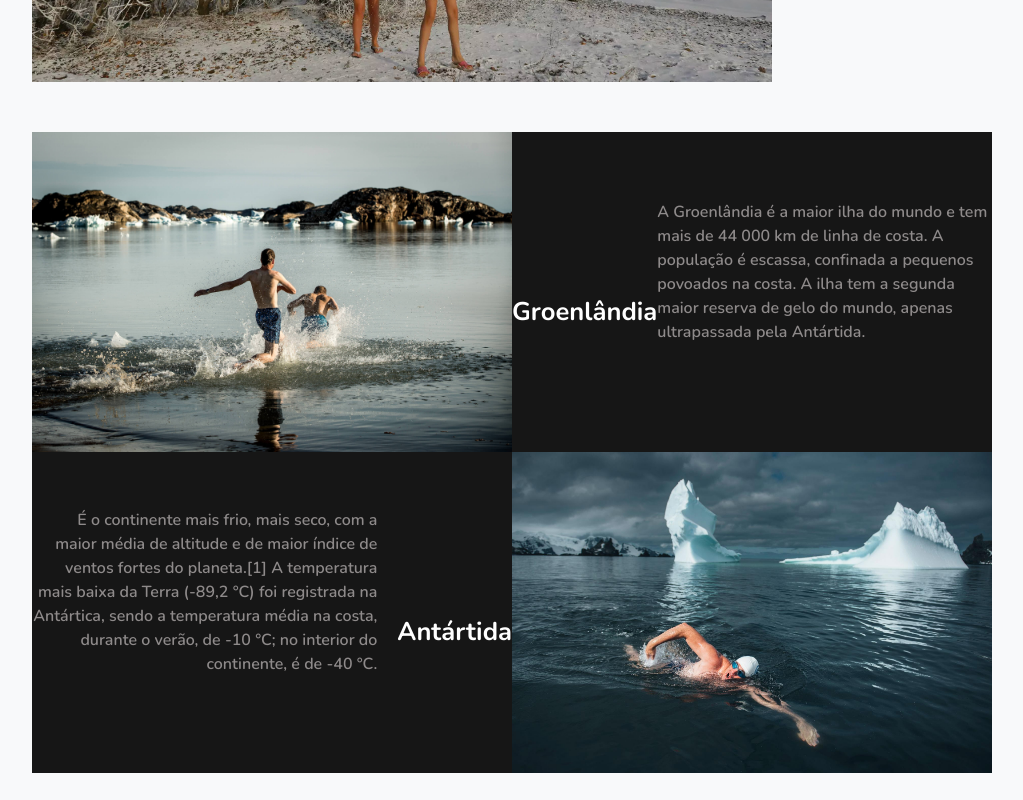
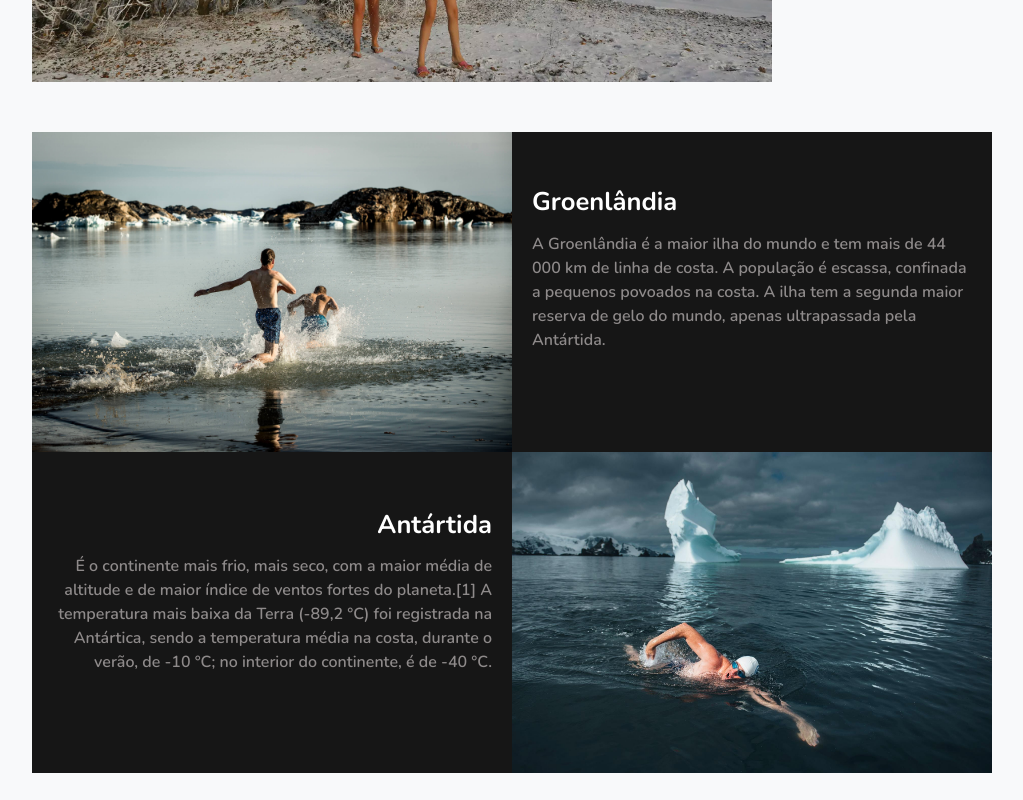
Before and after one commit to natalialuizas/mundo-gelado, a plain HTML site: page index.html in a window 1280 px wide. Shown: the part 1560-2360 px from the top of the page, without its empty margins (128-1151 px from the left). Drawn offline with nearby package versions, Linux system fonts and the light colour scheme; files that its build step writes are made by us from their sources.

Commit message:
finalizado mundo gelado

```diff
--- a/assets/css/style.css
+++ b/assets/css/style.css
@@ -120,14 +120,13 @@ ul li {
     padding: 0 10px;
 }
 
-.destination {
+.destination--groenlandia, .destination--antartida, .destination--siberia  {
     background-color: #F8F9FA;
     display: flex;
     flex-direction: column;
     justify-content: center;
     align-items: center;
     margin: 0 12px;
-    /* width: 100%; */
     max-width: 960px;
  }
 
@@ -139,11 +138,17 @@ ul li {
      width: 100%
  }
 
+ .destination--groenlandia__img:hover, .destination--antartida__img:hover, .destination--siberia__img:hover{
+    -webkit-filter:grayscale(100%);
+    transition: 1s;
+}
+
  .destination__title {
     font-size: 1.6rem;
     font-weight: bold;
     margin-top: 40px;
     margin-bottom: 0;
+    text-align: center;
  }
 
  .destination__paragraph {
@@ -294,7 +299,7 @@ ul li {
     margin: 30px 0;
 }
 
-@media screen and (min-width:768px){
+@media screen and (min-width:765px){
 
     .nav {
         background-color: #96B6CA;
@@ -341,29 +346,31 @@ ul li {
     flex-direction: column;
     }
 
-    .destination {
+    .destination--groenlandia, .destination--antartida, .destination--siberia {
+        display: flex;
         flex-direction: row;
-        margin: 0;
     }
 
-    .destination__desktop {
-    display: flex;
-    flex-direction: column;
+    .destination__title {
+        margin-top: 0;
+        text-align: left;
+        padding: 0 20px;
     }
 
     .destination__paragraph{
        padding: 0;
        text-align: left;
+       padding: 5px 20px 0;
     }
 
     .destination--siberia__img {
-        width: 50%;
+        width: 70%;
         height: auto;
         display: block;
         margin-bottom: 50px;
     }
     .destination__border {
-        width: 10px;
+        width: 20px;
         height: 154px;
         background-color: #829dad;
         display: block;
@@ -374,16 +381,30 @@ ul li {
         height: 50%;
     }
 
+    .destination--groenlandia {
+        margin-bottom: 0;
+    }
+
     .destination--antartida {
      display: flex;
      flex-direction: row-reverse;
      text-align: right;
     }
 
+    .destination_paragraph--groenlandia, .destination_paragraph--antartida{
+        padding: 10px 20px;
+        display: block;
+    }
+
+    .destination--antartida h3 {
+        text-align: right;
+        padding: 5px 20px 0;
+    }
+
     .destination_paragraph--antartida{
         text-align: right;
-        padding-right: 20px;
     }
+
 
     .contact{
         height: 1600px;
--- a/index.html
+++ b/index.html
@@ -47,33 +47,33 @@
                 <br> entre em contato com a gente.</p>
         </section>
         <main>
-        <section class="destination destination--siberia" id="destination">
+        <section class="destination--siberia" id="destination">
             <img src="assets/img/siberia.jpg" alt="Foto de duas meninas de maio na siberia" class="destination--siberia__img">
             <span class="destination__border"></span>
-            <!-- <div class="destination__desktop"> -->
+            <div class="destination__box">
             <h3 class="destination__title">Sibéria</h3>
             <p class="destination__paragraph">O clima varia entre o clima polar e o clima continental. Na Sibéria situa-se o local habitado mais frio do mundo,
                 a aldeia de Oymyakon.</p>
-            <!-- </div> -->
+            </div>
         </section>
-        <section class="destination destination--groenlandia">
+        <section class="destination--groenlandia">
             <img src="assets/img/groenlandia.jpg" alt="Foto de homem entrando no rio" class="destination--groenlandia__img">
-            <!-- <div class="destination__desktop"> -->
+            <div class="destination__box">
             <h3 class="destination__title">Groenlândia</h3>
             <p class="destination__paragraph destination_paragraph--groenlandia">A Groenlândia é a maior ilha do mundo e tem mais de 44 000 km de linha de costa. A população é escassa, confinada
                 a pequenos povoados na costa. A ilha tem a segunda maior reserva de gelo do mundo, apenas ultrapassada pela
                 Antártida.
             </p>
-        <!-- </div> -->
+        </div>
         </section>
-        <section class="destination destination--antartida">
+        <section class="destination--antartida">
             <img src="assets/img/antartida.jpg" alt="Foto de homem nandando" class="destination--antartida__img">
-            <!-- <div class="destination__desktop"> -->
+            <div class="destination__box">
             <h3 class="destination__title">Antártida</h3>
             <p class="destination__paragraph destination_paragraph--antartida">É o continente mais frio, mais seco, com a maior média de altitude e de maior índice de ventos fortes do planeta.[1]
                 A temperatura mais baixa da Terra (-89,2 °C) foi registrada na Antártica, sendo a temperatura média na costa,
                 durante o verão, de -10 °C; no interior do continente, é de -40 °C.</p>
-            <!-- </div> -->
+            </div>
         </section>
     </main>
     <section class="contact" id="contact">
```
